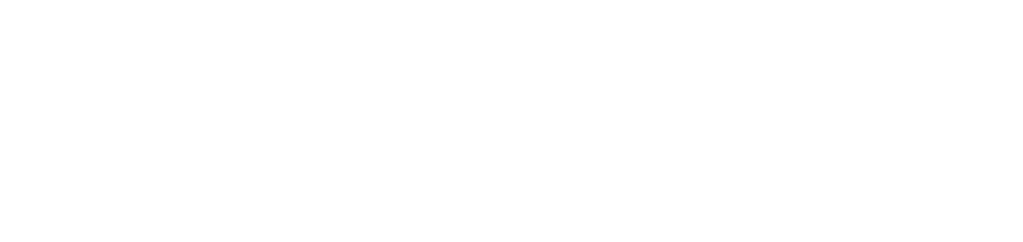
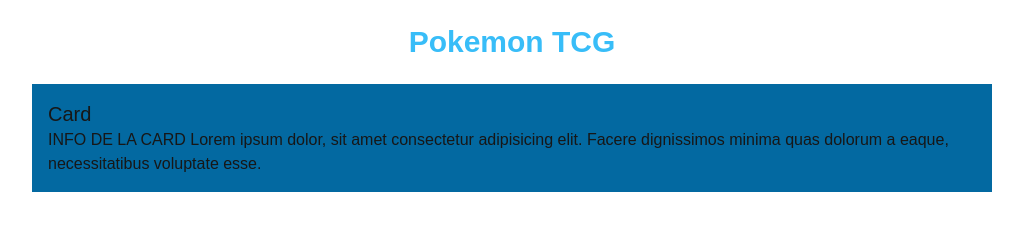
Before and after one commit to jomirandav/ct-labmsystem, a Next.js app in the folder pk-tcg/: page /cards/1 in a window 1280 px wide. Before the commit this address had no page. Shown: the top 242 px of the page, without its empty margins (128-1151 px from the left). Built offline with nearby package versions, Linux system fonts and the light colour scheme; no server answers.

Commit message:
feat(front): add view for a single card

```diff
--- /dev/null
+++ b/pk-tcg/app/cards/[card_id]/page.jsx
@@ -0,0 +1,43 @@
+'use client'
+import { useParams } from 'next/navigation';
+import React, { useEffect, useState } from 'react'
+
+export default function page() {
+    const params = useParams()
+
+    const [card, setCard] = useState([]);
+
+    useEffect(() => {
+        fetch(`http://localhost:1337/cards/${params.card_id}`).then(
+            response => response.json()
+        ).then(
+            data => {
+                setCard([...data])
+            }
+        )
+    }, [])
+
+    return (
+        <>
+            <div className='flex justify-center'>
+                <h1 className="text-sky-400 text-3xl font-bold my-6">
+                    Pokemon TCG
+                </h1>
+            </div>
+            <div className='bg-sky-700 flex flex-col w-3/4 justify-self-center p-4 mb-14'>
+                <h2 className='text-xl'>Card</h2>
+                <p>INFO DE LA CARD Lorem ipsum dolor, sit amet consectetur adipisicing elit. Facere dignissimos minima quas dolorum a eaque, necessitatibus voluptate esse.</p>
+            </div>
+            <div className='flex justify-center mb-14'>
+                {
+                    card?.map((card, index) =>
+                        card.type == 'large' &&
+                        <div className='justify-items-center ' key={index}>
+                            <img src={card.url} className='card-detail hover:shadow-2xl hover:brightness-110'></img>
+                        </div>
+                    )
+                }
+            </div>
+        </>
+    )
+}
```
